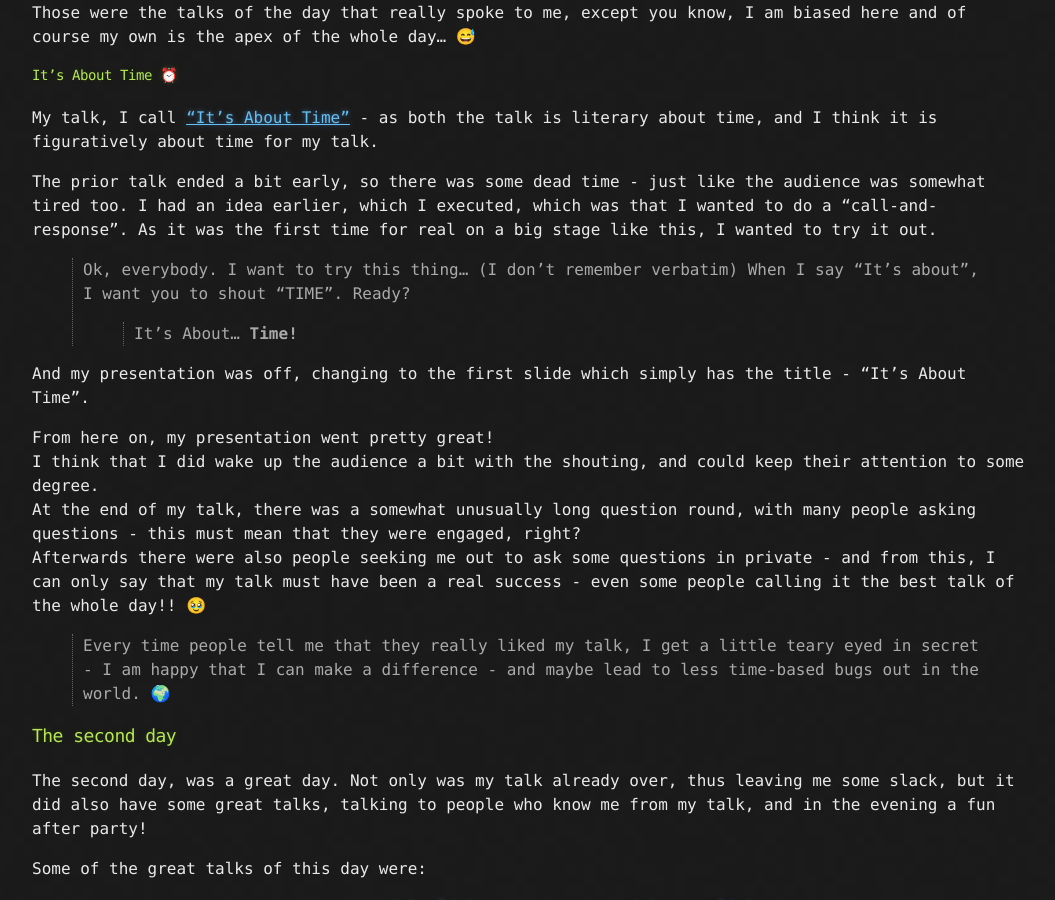
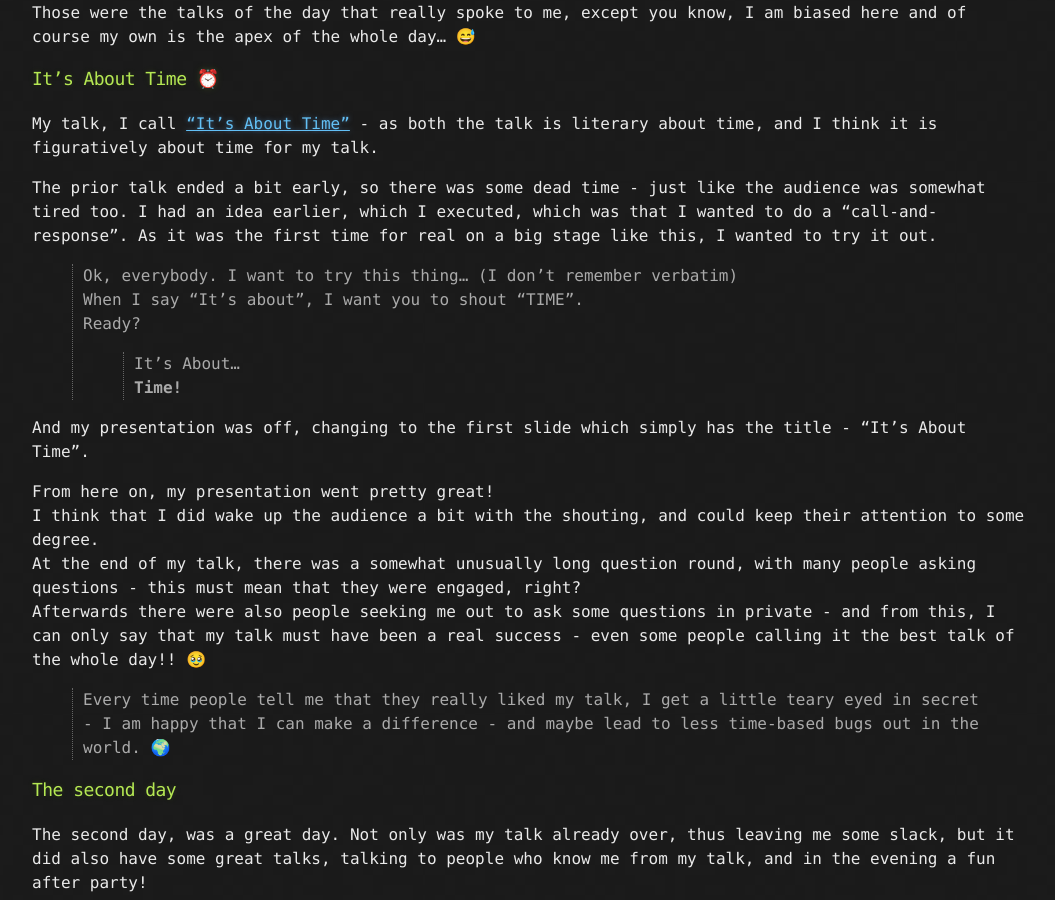
Before and after one commit to kazie/blog-about-anything, a Jekyll site: the page built from docs/_posts/2024-11-18-so-ive-heard-you-like-timezones.md, in a window 1280 px wide and 900 px high, scrolled down 3010 px. Shown: the whole window, without its empty margins (108-1163 px from the left). Built offline with Jekyll 4.4.1, drawn with Linux system fonts in a browser that asks for light colours; some of the changed text lies outside the part shown.

```diff
--- a/docs/_posts/2024-11-18-so-ive-heard-you-like-timezones.md
+++ b/docs/_posts/2024-11-18-so-ive-heard-you-like-timezones.md
@@ -1,5 +1,5 @@
 ---
-title: So, I've heard you like timezones?
+title: So, I've heard you like timezones 🗺️
 published: true
 ---
 
@@ -15,11 +15,11 @@ I sent it in, and to my amazement - later I got the response that my talk got ac
 
 Apparently it was one of the 17 accepted talks, and they have had maybe 80 proposals in total...?
 
-## PyCon Sweden 2024 🐍🇸🇪
+## PyCon Sweden 2024 🐍 🇸🇪
 
 > The convention was really nice. Many good talks, nice people to talk to, great fika and food. All around I would say a really good convention!
 
-![photo of speakers for pycon, 2024](../img/pycon-speakers-2024.png)
+![photo of speakers for pycon, 2024](./img/pycon-speakers-2024.png)
 
 > Official photograph of speakers for the convention, taken during Day 1.
 
@@ -41,7 +41,7 @@ After, I got invited for a beer at a close-by pub, to talk with some of board an
 The first day, was surely the most important day for me. As this day, I would hold a talk myself at 16:30, on the main stage.
 Before leaving home, I grabbed myself a good-luck KitKat:
 
-![good luck kitkat](../img/kitto.jpg)
+![good luck kitkat](./img/kitto.jpg)
 
 > キット、できる！[kitto, dekiru!]
 > For sure, you can do it! / I know, I can do it!
@@ -57,7 +57,7 @@ Then there was a talk by a [Christian Heitzmann about documentation](https://pre
 
 Those were the talks of the day that really spoke to me, except you know, I am biased here and of course my own is the apex of the whole day... 😅
 
-#### It's About Time ⏰
+### It's About Time ⏰
 
 My talk, I call ["It's About Time"](https://pretalx.com/pyconse-2024/talk/QHFSDN/) - as both the talk is literary about time, and I think it is figuratively about time for my talk.
 
@@ -91,7 +91,7 @@ Some of the great talks of this day were:
 
 Of course, there was many other great talks, but these things came to my mind for the second day!
 
-#### The After-Con 🍻
+### The After-Con 🍻
 
 After the convention there was a few people going to the bar "Amici Nostri" close by. The organisers had booked their cellar location where we got to have some beers and eat some burgers. I talked with many in the board, and they are all social and fun people - but I did not fall in "the trap" to join the board for PyCon Sweden - at least not this time.
 
```
